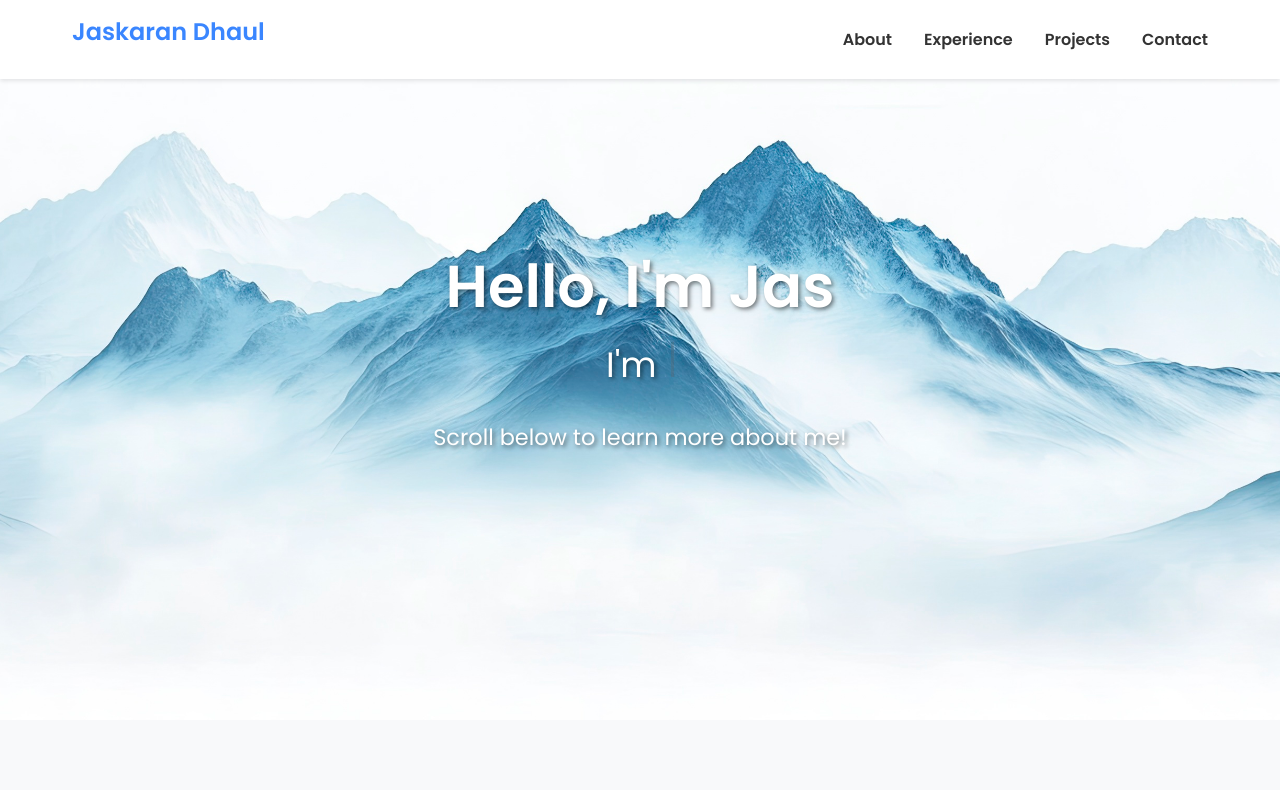
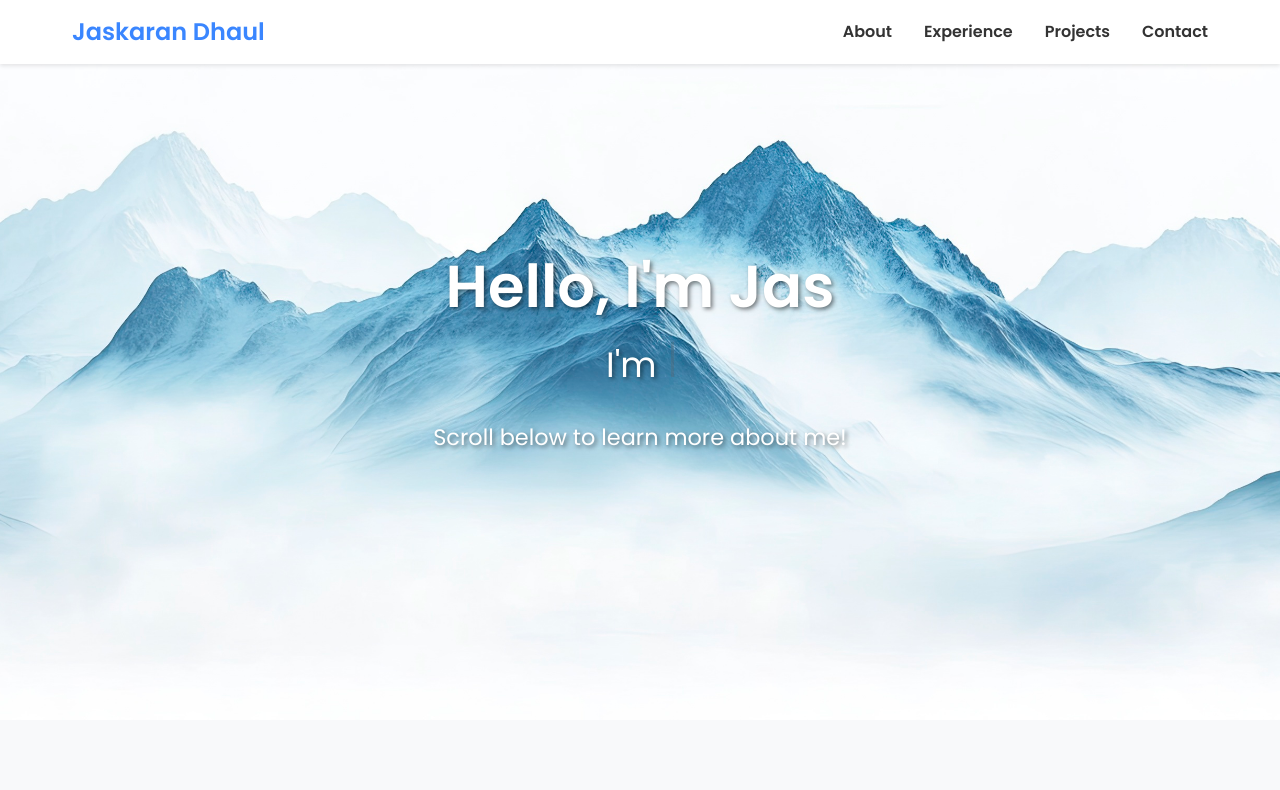
Before and after one commit to jd1771/portfolio-site, a React (Vite) app: page / in a window 1280 px wide. Shown: the top 790 px of the page. Built offline with nearby package versions, Linux system fonts and the light colour scheme; no server answers.

Commit message:
Vertically centered navbar logo.

```diff
--- a/src/components/Header/Header.css
+++ b/src/components/Header/Header.css
@@ -1,6 +1,6 @@
 header {
   background-color: white;
-  padding: 1rem 0;
+  height: 4rem;
   position: fixed;
   top: 0;
   left: 0;
@@ -11,6 +11,7 @@
 
 .header-content {
   max-width: 1200px;
+  height: 100%;
   margin: 0 auto;
   display: flex;
   justify-content: space-between;
@@ -24,12 +25,19 @@
   font-weight: 600;
   text-decoration: none;
   font-family: 'Poppins', sans-serif;
+  margin: 0;
+  padding: 0;
+  line-height: 4rem;
 }
 
 .nav-links {
   list-style: none;
   display: flex;
   gap: 2rem;
+  margin: 0;
+  padding: 0;
+  height: 100%;
+  align-items: center;
 }
 
 .nav-links a {
@@ -45,6 +53,10 @@
   font-size: 1.5rem;
   color: #333333;
   transition: color 0.3s ease;
+  padding: 0;
+  margin: 0;
+  height: 100%;
+  align-items: center;
 }
 
 .menu-toggle:hover {
```
